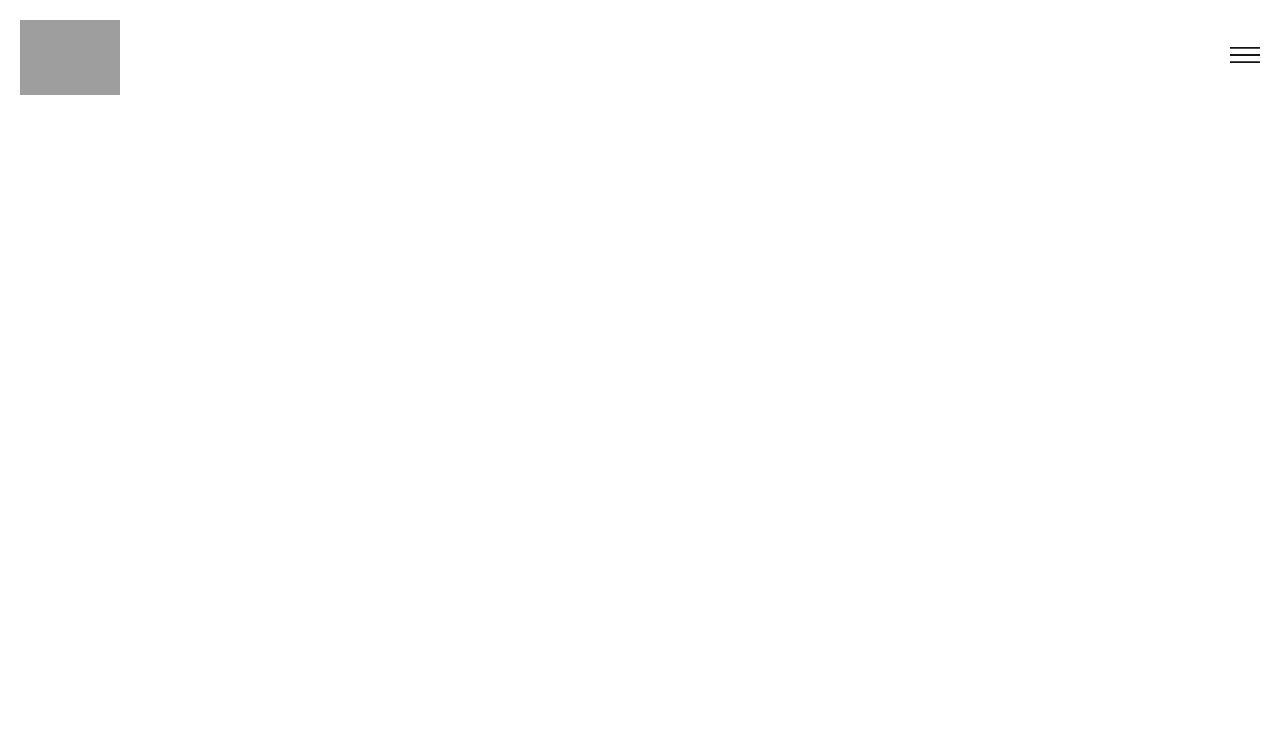
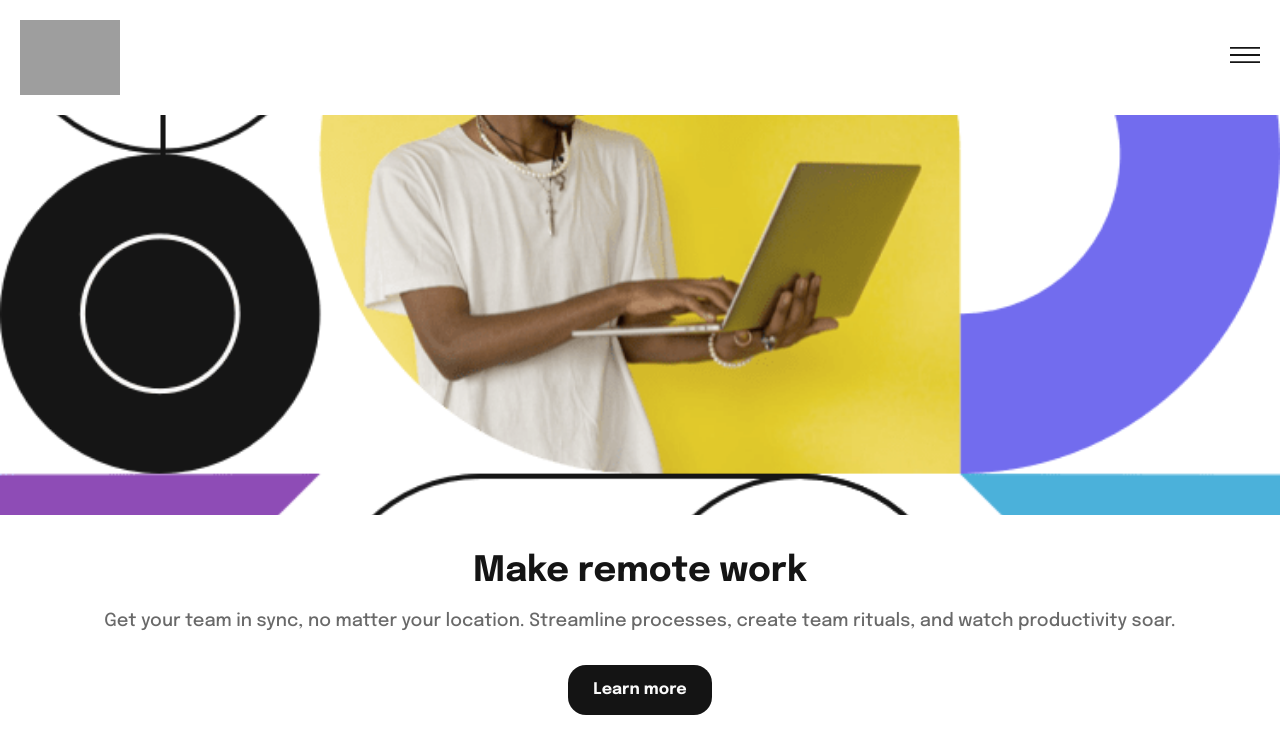
Before and after one commit to pojerm/Intro-section-with-dropdown-navigation, a React (Vite) app: page / in a window 1280 px wide. Shown: the top 754 px of the page. Built offline with nearby package versions, Linux system fonts and the light colour scheme; grey boxes are pictures that could not be loaded.

Commit message:
dodao sam sve u app.tsx

```diff
--- a/src/App.tsx
+++ b/src/App.tsx
@@ -9,6 +9,16 @@
   return (
     <div className="App">
       <Navigation />
+      <Hero
+        mobileImageSrc={imageHeroMobile}
+        desktopImageSrc={imageHeroMobile}
+      />
+      <Article
+        title="Make remote work"
+        text="Get your team in sync, no matter your location. Streamline processes,
+  create team rituals, and watch productivity soar."
+        buttonText="Learn more"
+      />
     </div>
   );
 }
--- a/src/components/Hero/Hero.tsx
+++ b/src/components/Hero/Hero.tsx
@@ -3,16 +3,14 @@
 interface HeroImageProps {
   mobileImageSrc: string;
   desktopImageSrc: string;
-  altText: string;
 }
 
-const Hero = ({ mobileImageSrc, desktopImageSrc, altText }: HeroImageProps) => {
+const Hero = ({ mobileImageSrc, desktopImageSrc }: HeroImageProps) => {
   return (
     <div className="hero-image">
       <img
         srcSet={`${mobileImageSrc} 300w, ${desktopImageSrc} 600w`} //ne znam sta ovo znaci
         sizes="(max-width: 767px) 100vw, (max-width: 1023px) 75vw, 50vw"
-        alt={altText}
       />
     </div>
   );
```
